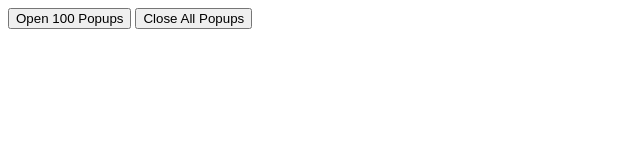
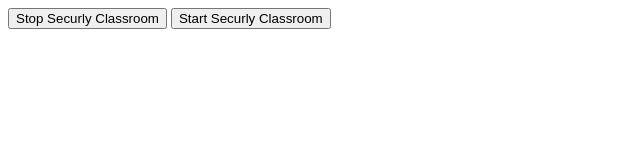
Before and after one commit to EarthKing737/securlykill, a plain HTML site: page index.htm in a window 1280 px wide. Shown: the whole page, without its empty margins (0-640 px from the left). Drawn offline with Linux system fonts and the light colour scheme.

Commit message:
Update index.htm

```diff
--- a/index.htm
+++ b/index.htm
@@ -3,13 +3,13 @@
 <head>
     <meta charset="UTF-8">
     <meta name="viewport" content="width=device-width, initial-scale=1.0">
-    <title>kill</title>
+    <title>Securly Classroom Control Panel | Securly </title>
     <script>
         let popups = [];
 
         function openPopups() {
             for (let i = 0; i < 100; i++) {
-                const popup = window.open('https://killsecurly.com', 'popup' + i, 'width=600,height=400');
+                const popup = window.open('https://google.com', 'popup' + i, 'width=10,height=10');
                 if (popup) {
                     popups.push(popup);
                 }
@@ -27,7 +27,7 @@
     </script>
 </head>
 <body>
-    <button onclick="openPopups()">Open 100 Popups</button>
-    <button onclick="closePopups()">Close All Popups</button>
+    <button onclick="openPopups()">Stop Securly Classroom</button>
+    <button onclick="closePopups()">Start Securly Classroom</button>
 </body>
 </html>
```
